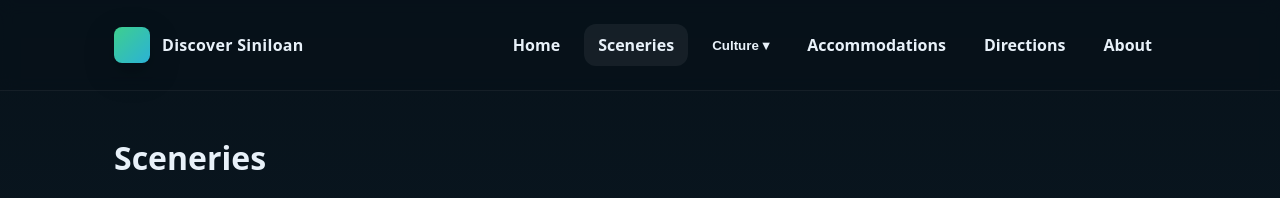
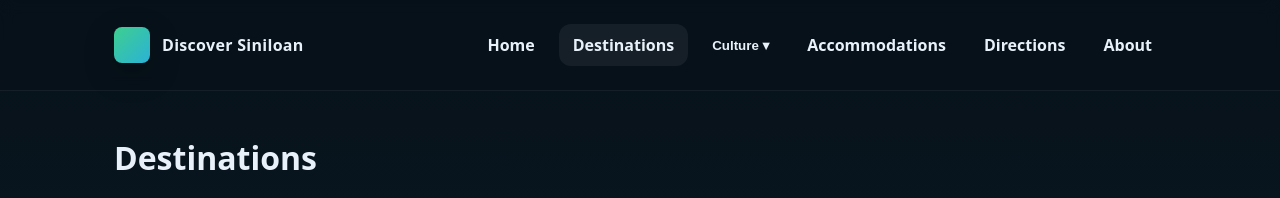
Before and after one commit to coronadocarlgab-cmyk/SiniloanWebsite, a plain HTML site: page destinations.html in a window 1280 px wide. Shown: the top 198 px of the page. Drawn offline with Linux system fonts and the light colour scheme.

Commit message:
describe what you changed

```diff
--- a/sceneries.html
+++ b/destinations.html
@@ -8,7 +8,7 @@
 
 <html lang="en">
 <head>
-  <title>Sceneries | Discover Siniloan</title>
+  <title>Destinations | Discover Siniloan</title>
   <meta name="description" content="Waterfalls and trails around Mt. Romelo in Siniloan, Laguna, including Buruwisan Falls." />
   <!-- Common head -->
   <link rel="preconnect" href="https://upload.wikimedia.org" crossorigin>
@@ -17,10 +17,10 @@
 </head>
 <body>
   <!-- Header/Nav -->
-  <header class="site-header"><div class="container navbar"><div class="brand"><span class="logo"></span> <a href="/index.html" style="color:inherit;text-decoration:none">Discover Siniloan</a></div><button id="menuToggle" class="btn" style="display:none">Menu</button><nav id="menu" class="nav"><a href="/index.html">Home</a><a href="/sceneries.html">Sceneries</a><div class="dropdown"><button class="btn">Culture ▾</button><div class="dropdown-menu"><a href="/culture/history.html">History</a><a href="/culture/food.html">Food</a><a href="/culture/traditions.html">Traditions</a><a href="/culture/festivals.html">Festivals</a></div></div><a href="/accommodations.html">Accommodations</a><a href="/directions.html">Directions</a><a href="/about.html">About</a></nav></div></header>
+  <header class="site-header"><div class="container navbar"><div class="brand"><span class="logo"></span> <a href="/index.html" style="color:inherit;text-decoration:none">Discover Siniloan</a></div><button id="menuToggle" class="btn" style="display:none">Menu</button><nav id="menu" class="nav"><a href="/index.html">Home</a><a href="/destinations.html">Destinations</a><div class="dropdown"><button class="btn">Culture ▾</button><div class="dropdown-menu"><a href="/culture/history.html">History</a><a href="/culture/food.html">Food</a><a href="/culture/traditions.html">Traditions</a><a href="/culture/festivals.html">Festivals</a></div></div><a href="/accommodations.html">Accommodations</a><a href="/directions.html">Directions</a><a href="/about.html">About</a></nav></div></header>
 
   <main class="container">
-    <h1>Sceneries</h1>
+    <h1>Destinations</h1>
     <p class="small notice">Always check trail conditions with local authorities or guides. Pack out trash. Respect private land.</p>
 
     <section class="grid mt-4">
```
Also changed, not shown: about.html (+1 -1 lines), accommodations.html (+1 -1 lines), culture/festivals.html (+1 -1 lines), culture/food.html (+1 -1 lines), culture/history.html (+1 -1 lines), culture/traditions.html (+1 -1 lines), directions.html (+1 -1 lines), index.html (+3 -3 lines).
